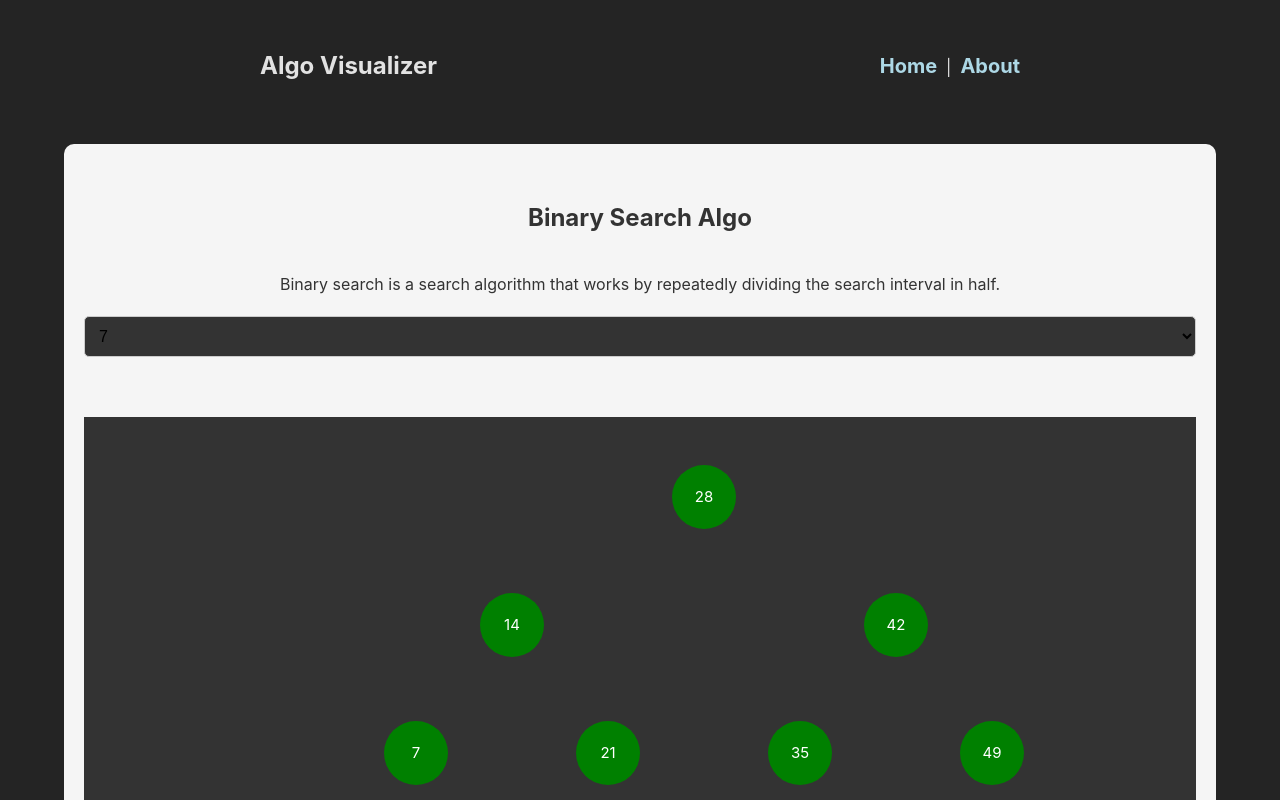
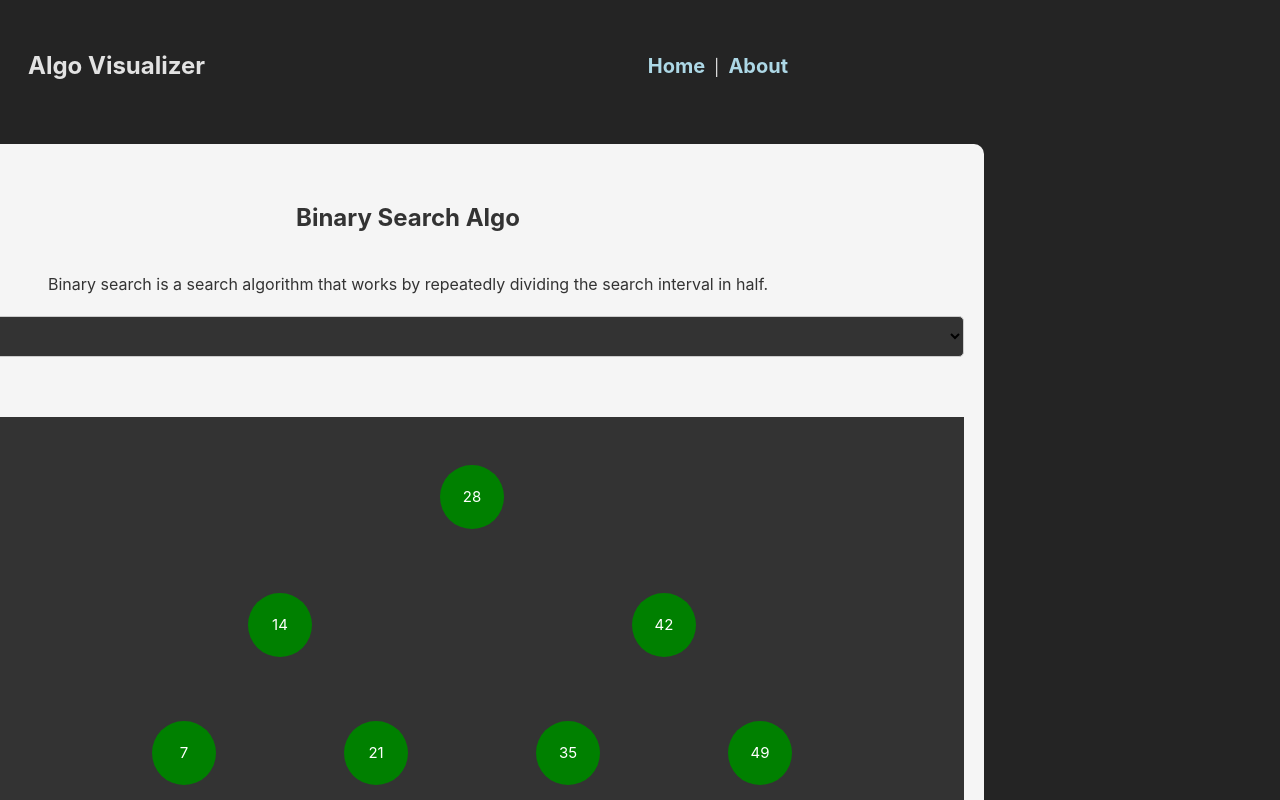
Before and after one commit to Atlessc/Algo-Visualizer, a React (Vite) app: page / in a window 1280 px wide. Shown: the top 800 px of the page. Built offline with nearby package versions, Linux system fonts and the light colour scheme.

Commit message:
Update index.css

```diff
--- a/src/index.css
+++ b/src/index.css
@@ -16,3 +16,7 @@
 * {
   box-sizing: border-box;
 }
+
+body {
+  max-width: 800px;
+}
```
